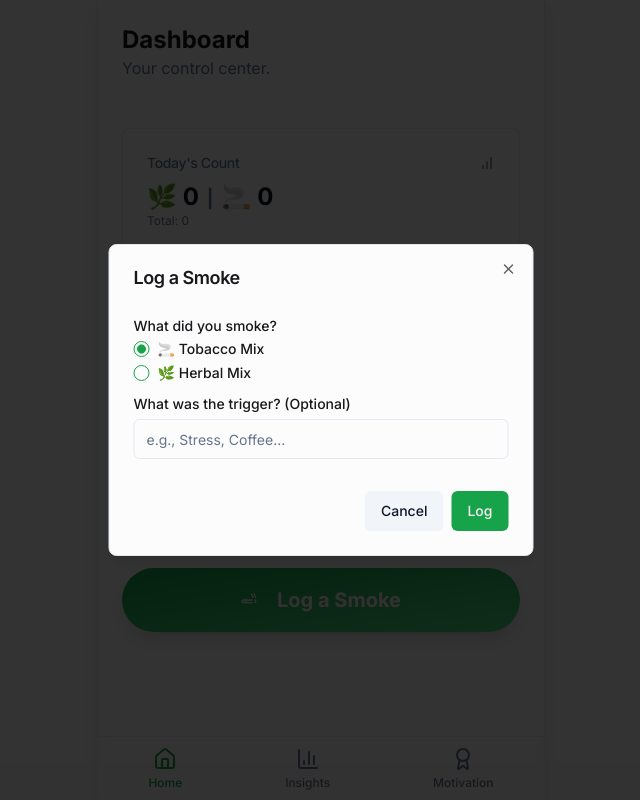
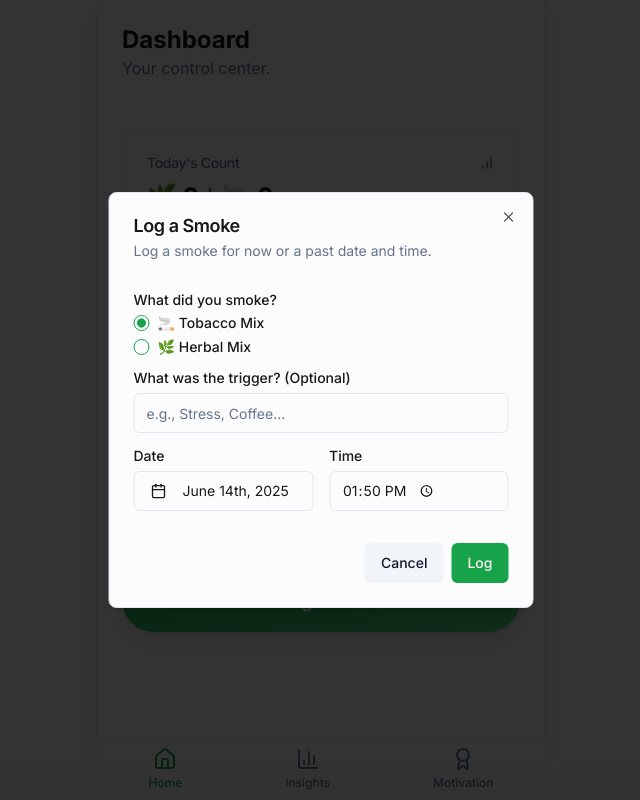
Before and after one commit to GiliStern/smoke-less-life-tracker, a React (Vite) app: page / in a window 1280 px wide. Both pictures are taken after a click on the button "Log a Smoke". Shown: the whole page, without its empty margins (319-959 px from the left). Built offline with nearby package versions, Linux system fonts and the light colour scheme.

Commit message:
feat: Add retroactive logging option
Adds functionality to log smokes with a custom timestamp.

```diff
--- a/src/components/LogSmokeDialog.tsx
+++ b/src/components/LogSmokeDialog.tsx
@@ -8,38 +8,70 @@ import {
   DialogTitle,
   DialogFooter,
   DialogClose,
+  DialogDescription,
 } from "@/components/ui/dialog";
 import { Label } from "@/components/ui/label";
 import { Input } from "@/components/ui/input";
 import { RadioGroup, RadioGroupItem } from "@/components/ui/radio-group";
 import { SmokeType } from "@/types";
+import { format } from "date-fns";
+import { Calendar as CalendarIcon } from "lucide-react";
+import { Calendar } from "@/components/ui/calendar";
+import { Popover, PopoverContent, PopoverTrigger } from "@/components/ui/popover";
+import { cn } from "@/lib/utils";
 
 interface LogSmokeDialogProps {
   open: boolean;
   onOpenChange: (open: boolean) => void;
-  onLog: (log: { type: SmokeType; trigger?: string }) => void;
+  onLog: (log: { type: SmokeType; trigger?: string; timestamp?: string }) => void;
 }
 
 const LogSmokeDialog = ({ open, onOpenChange, onLog }: LogSmokeDialogProps) => {
   const [type, setType] = useState<SmokeType>('🚬 Tobacco Mix');
   const [trigger, setTrigger] = useState('');
+  const [date, setDate] = useState<Date | undefined>(new Date());
+  const [time, setTime] = useState(format(new Date(), "HH:mm"));
+
+  const resetState = () => {
+    setType('🚬 Tobacco Mix');
+    setTrigger('');
+    setDate(new Date());
+    setTime(format(new Date(), "HH:mm"));
+  };
+
+  const handleOpenChange = (isOpen: boolean) => {
+    if (!isOpen) {
+      resetState();
+    }
+    onOpenChange(isOpen);
+  };
 
   const handleLog = () => {
-    onLog({ type, trigger });
+    let timestamp;
+    if (date) {
+      const [hours, minutes] = time.split(':').map(Number);
+      const combinedDateTime = new Date(date.getTime());
+      combinedDateTime.setHours(hours, minutes, 0, 0);
+      timestamp = combinedDateTime.toISOString();
+    }
+
+    onLog({ type, trigger, timestamp });
     onOpenChange(false);
-    setTrigger('');
   };
 
   return (
-    <Dialog open={open} onOpenChange={onOpenChange}>
+    <Dialog open={open} onOpenChange={handleOpenChange}>
       <DialogContent className="sm:max-w-[425px]">
         <DialogHeader>
           <DialogTitle>Log a Smoke</DialogTitle>
+          <DialogDescription>
+            Log a smoke for now or a past date and time.
+          </DialogDescription>
         </DialogHeader>
         <div className="grid gap-4 py-4">
           <div className="grid gap-2">
             <Label>What did you smoke?</Label>
-            <RadioGroup defaultValue={type} onValueChange={(value: SmokeType) => setType(value)}>
+            <RadioGroup value={type} onValueChange={(value: SmokeType) => setType(value)}>
               <div className="flex items-center space-x-2">
                 <RadioGroupItem value="🚬 Tobacco Mix" id="tobacco" />
                 <Label htmlFor="tobacco">🚬 Tobacco Mix</Label>
@@ -59,6 +91,43 @@ const LogSmokeDialog = ({ open, onOpenChange, onLog }: LogSmokeDialogProps) => {
               placeholder="e.g., Stress, Coffee..."
             />
           </div>
+          <div className="grid grid-cols-2 gap-4">
+            <div className="grid gap-2">
+                <Label>Date</Label>
+                <Popover>
+                    <PopoverTrigger asChild>
+                        <Button
+                            variant={"outline"}
+                            className={cn(
+                            "w-full justify-start text-left font-normal",
+                            !date && "text-muted-foreground"
+                            )}
+                        >
+                            <CalendarIcon className="mr-2 h-4 w-4" />
+                            {date ? format(date, "PPP") : <span>Pick a date</span>}
+                        </Button>
+                    </PopoverTrigger>
+                    <PopoverContent className="w-auto p-0">
+                        <Calendar
+                            mode="single"
+                            selected={date}
+                            onSelect={setDate}
+                            disabled={(d) => d > new Date()}
+                            initialFocus
+                        />
+                    </PopoverContent>
+                </Popover>
+            </div>
+            <div className="grid gap-2">
+                <Label htmlFor="time">Time</Label>
+                <Input
+                    id="time"
+                    type="time"
+                    value={time}
+                    onChange={(e) => setTime(e.target.value)}
+                />
+            </div>
+          </div>
         </div>
         <DialogFooter>
           <DialogClose asChild>
--- a/src/components/ui/calendar.tsx
+++ b/src/components/ui/calendar.tsx
@@ -1,3 +1,4 @@
+
 import * as React from "react";
 import { ChevronLeft, ChevronRight } from "lucide-react";
 import { DayPicker } from "react-day-picker";
@@ -16,7 +17,7 @@ function Calendar({
   return (
     <DayPicker
       showOutsideDays={showOutsideDays}
-      className={cn("p-3", className)}
+      className={cn("p-3 pointer-events-auto", className)}
       classNames={{
         months: "flex flex-col sm:flex-row space-y-4 sm:space-x-4 sm:space-y-0",
         month: "space-y-4",
--- a/src/hooks/useSmokeLog.ts
+++ b/src/hooks/useSmokeLog.ts
@@ -1,6 +1,6 @@
 
 import { useState, useEffect, useCallback } from 'react';
-import { SmokeLog } from '@/types';
+import { SmokeLog, SmokeType } from '@/types';
 
 const STORAGE_KEY = 'smokeControlLog';
 
@@ -21,15 +21,18 @@ export const useSmokeLog = () => {
     }
   }, []);
 
-  const addLog = useCallback((newLog: Omit<SmokeLog, 'id' | 'timestamp'>) => {
-    const logWithTimestamp: SmokeLog = {
-      ...newLog,
-      id: new Date().toISOString(),
-      timestamp: new Date().toISOString(),
+  const addLog = useCallback((logData: { type: SmokeType; trigger?: string; timestamp?: string }) => {
+    const logTimestamp = logData.timestamp || new Date().toISOString();
+    const newLog: SmokeLog = {
+      id: crypto.randomUUID(),
+      type: logData.type,
+      timestamp: logTimestamp,
+      trigger: logData.trigger,
     };
 
     setLogs(prevLogs => {
-      const updatedLogs = [logWithTimestamp, ...prevLogs];
+      const updatedLogs = [newLog, ...prevLogs]
+        .sort((a, b) => new Date(b.timestamp).getTime() - new Date(a.timestamp).getTime());
       try {
         localStorage.setItem(STORAGE_KEY, JSON.stringify(updatedLogs));
       } catch (error) {
--- a/src/pages/Index.tsx
+++ b/src/pages/Index.tsx
@@ -7,7 +7,7 @@ import { SmokeType } from "@/types";
 import { toast } from "sonner";
 import { BarChart, Cigarette, Clock, Leaf } from 'lucide-react';
 import StatCard from '@/components/dashboard/StatCard';
-import { differenceInHours, differenceInMinutes, differenceInSeconds, formatDistanceToNowStrict } from 'date-fns';
+import { formatDistanceToNowStrict } from 'date-fns';
 
 const Index = () => {
   const [isDialogOpen, setIsDialogOpen] = useState(false);
@@ -33,7 +33,7 @@ const Index = () => {
     }
   }, [logs]);
 
-  const handleLog = (logData: { type: SmokeType; trigger?: string }) => {
+  const handleLog = (logData: { type: SmokeType; trigger?: string; timestamp?: string }) => {
     addLog(logData);
     toast.success(`${logData.type} logged successfully!`);
   };
```
